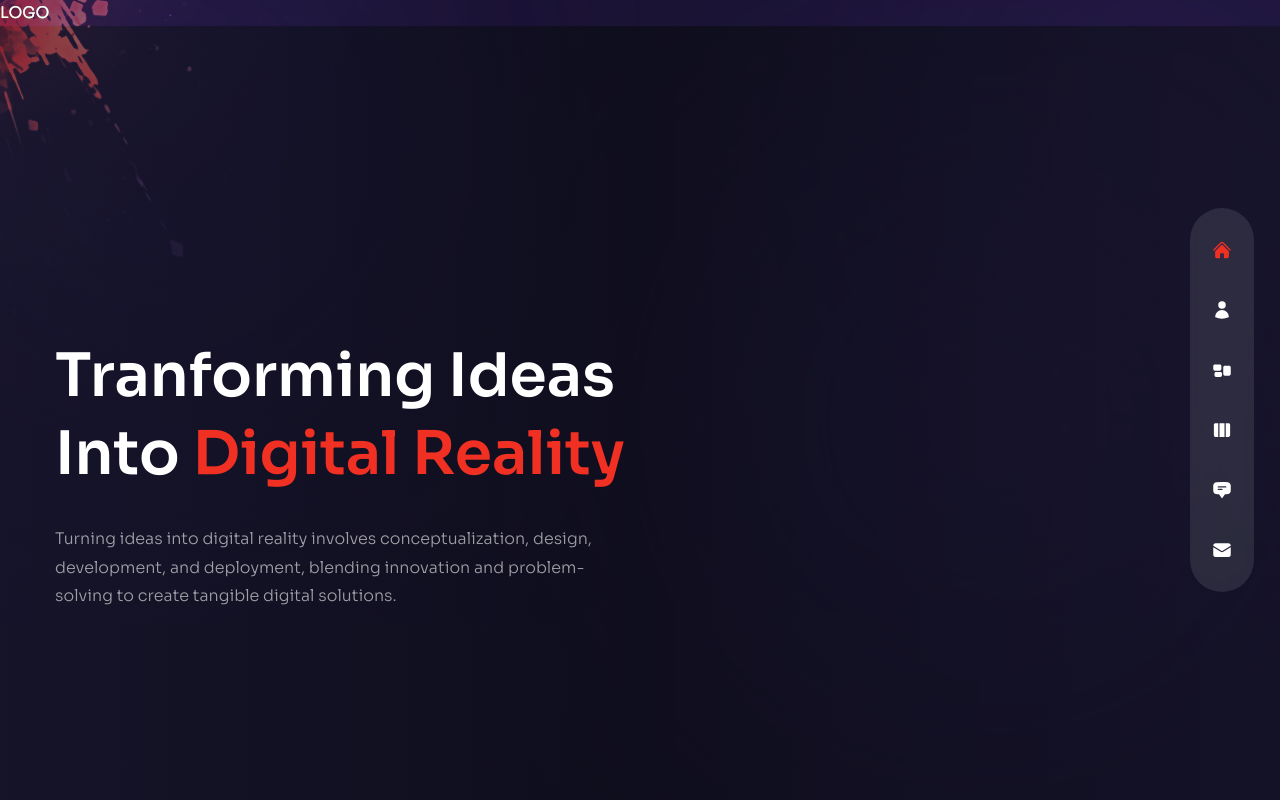
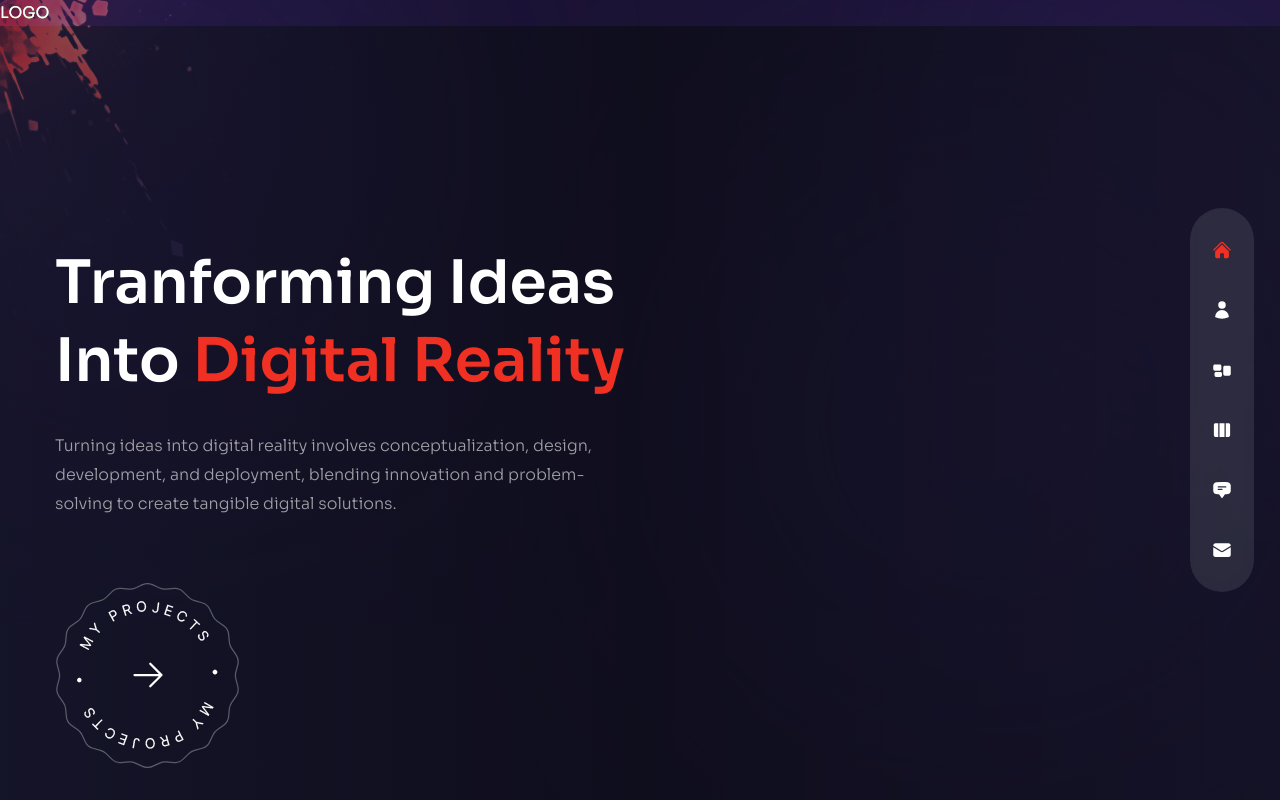
Before and after one commit to nikhil6208/Portfolio, a Next.js app: page / in a window 1280 px wide. Built offline with nearby package versions, Linux system fonts and the light colour scheme.

Commit message:
Projects Btn update

```diff
--- a/components/ProjectsBtn.js
+++ b/components/ProjectsBtn.js
@@ -1,5 +1,17 @@
+import Image from 'next/image';
+import Link from 'next/link';
+
+import {HiArrowRight} from 'react-icons/hi2';
+
 const ProjectsBtn = () => {
-  return <div>Project Btn</div>;
+  return (
+    <div className='mx-auto xl:mx-0'>
+      <Link href={'/work'} className='relative w-[185px] h-[185px] flex justify-center items-center bg-circleStar bg-cover bg-center bg-no-repeat group'>
+        <Image src={'/rounded-text.png'} width={141} height={148} alt='' className='animate-spin-slow w-full h-full max-w-[141px] max-h-[148px]'/>
+        <HiArrowRight className='absolute text-4xl group-hover:translate-x-2 transition-all duration-300' />
+      </Link>
+    </div>
+  );
 };
 
 export default ProjectsBtn;
--- a/pages/index.js
+++ b/pages/index.js
@@ -1,4 +1,14 @@
-import { fadeIn} from '../variants';
+import Image from 'next/image';
+
+// components
+import ParticlesContainer from '../components/ParticlesContainer';
+import ProjectsBtn from '../components/ProjectsBtn';
+import Avatar from '../components/Avatar';
+
+// motion
+import {motion} from 'framer-motion';
+
+import { fadeIn } from '../variants';
 
 const Home = () => {
   return (
@@ -7,18 +17,21 @@
       <div className='w-full h-full bg-gradient-to-r from-primary/10 via-black/30 to-black/10'>
         <div className='text-center flex flex-col justify-center xl:pt-40 xl:text-left h-full container mx-auto'>
           {/* title */}
-          <h1 className='h1'>Tranforming Ideas<br />Into{' '}
+          <motion.h1 variants={fadeIn('down', 0.2)} initial='hidden' animate='show' exit='hidden' className='h1'>Tranforming Ideas<br />Into{' '}
             <span className='text-accent'>Digital Reality</span>
-          </h1>
-          <p className='max-w-sm xl:max-w-xl mx-auto xl:mx-0 mb-10 xl:mb-16'>
+          </motion.h1>
+          <motion.p variants={fadeIn('down', 0.3)} initial='hidden' animate='show' exit='hidden' className='max-w-sm xl:max-w-xl mx-auto xl:mx-0 mb-10 xl:mb-16'>
             Turning ideas into digital reality involves conceptualization, design, development,
             and deployment, blending innovation and problem-solving to create tangible digital
             solutions.
-          </p>
+          </motion.p>
           {/* button */}
-          {/* <div className='flex justify-center xl:hidden relative'>
+          <div className='flex justify-center xl:hidden relative'>
             <ProjectsBtn />
-          </div> */}
+          </div>
+          <motion.div variants={fadeIn('down', 0.4)} initial='hidden' animate='show' exit='hidden' className='hidden xl:flex'>
+            <ProjectsBtn />
+          </motion.div>
         </div>
       </div>
       {/* image */}
```
